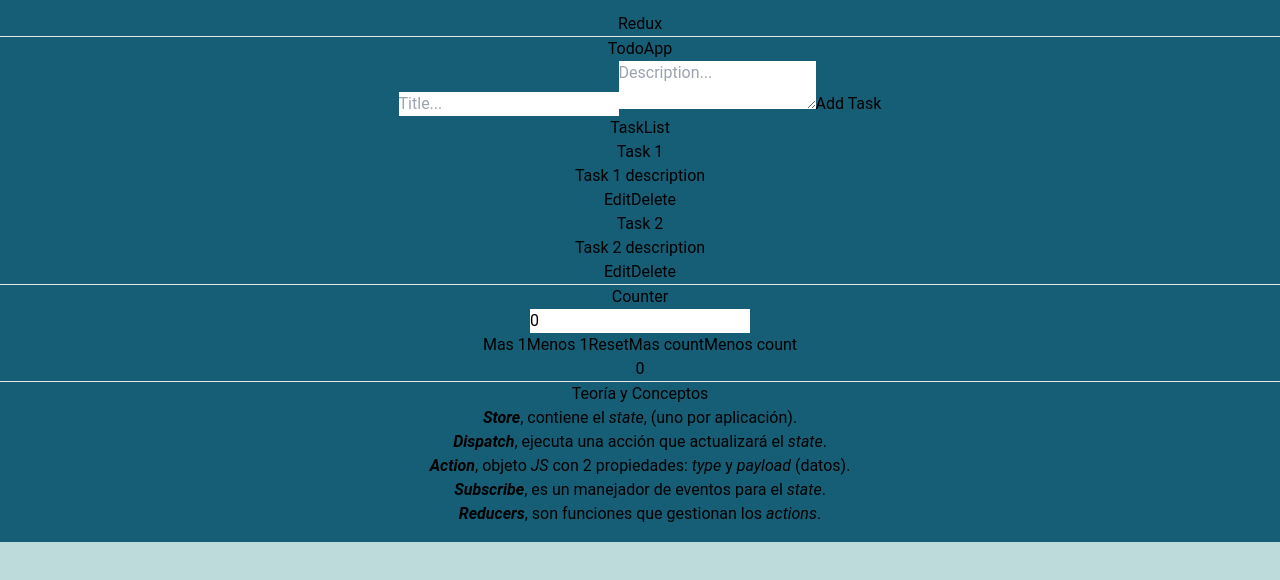
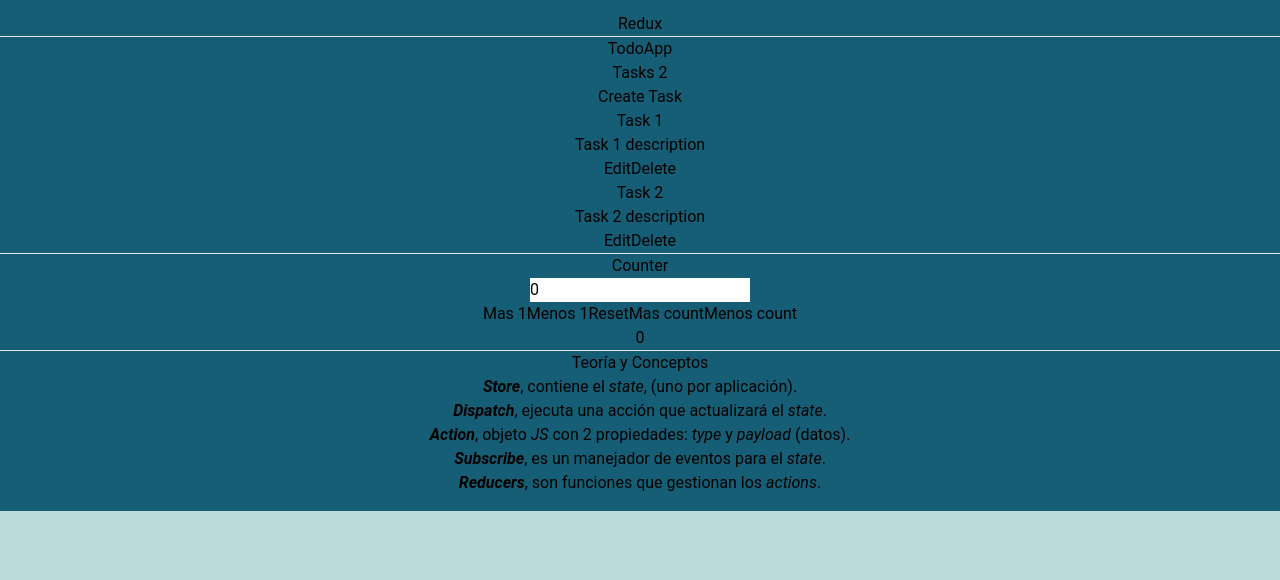
Before and after one commit to hpuentej/firebase-auth-proyect-fazt, a React (Create React App) app: page /redux in a window 1280 px wide. Shown: the top 580 px of the page. Built offline with nearby package versions, Linux system fonts and the light colour scheme.

Commit message:
completado edit(update), falta css

```diff
--- a/src/App.js
+++ b/src/App.js
@@ -111,7 +111,7 @@
         <Route path="/contadorReducer" element={<ContadorReducer/>} />
         <Route path="/todoAppReducer" element={<TodoAppReducer/>}  />
         <Route path="/productReducer" element={<ProductReducer/>}/>
-        <Route path="/redux" element={<ReduxApp/>} />
+        <Route path="/redux/*" element={<ReduxApp/>} />
       </Routes>
     </div>
   );
--- a/src/estudioConJonmircha/Jon-Redux/components/todoApp/TaskForm.js
+++ b/src/estudioConJonmircha/Jon-Redux/components/todoApp/TaskForm.js
@@ -1,7 +1,8 @@
-import { useState } from "react";
-import { useDispatch } from "react-redux";
-import { addTask } from "../../features/tasks/taskSlice";
+import { useState, useEffect } from "react";
+import { useDispatch, useSelector } from "react-redux";
+import { addTask, editTask } from "../../features/tasks/taskSlice";
 import { v4 as uuid } from "uuid";
+import { useNavigate, useParams } from "react-router-dom";
 
 const TaskForm = () => {
   const [task, setTask] = useState({
@@ -12,6 +13,9 @@
   });
 
   const dispatch = useDispatch();
+  const navigate = useNavigate();
+  const params = useParams();
+  const tasksState = useSelector((state) => state.tasks.value);
 
   const handleChange = (e) => {
     setTask({
@@ -20,9 +24,21 @@
     });
   };
 
+  useEffect(() => {
+    if (params.id) {
+      const [taskFound] = tasksState.filter((task) => task.id === params.id);
+      setTask(taskFound);
+    }
+  }, [params.id, tasksState]);
+
   const handleSubmit = (e) => {
     e.preventDefault();
-    dispatch(addTask({ ...task, id: uuid() }));
+    if (params.id) {
+      dispatch(editTask(task));
+    } else {
+      dispatch(addTask({...task, id: uuid() }));
+    }
+    navigate("/redux");
   };
 
   return (
@@ -32,11 +48,13 @@
           type="text"
           name="title"
           placeholder="Title..."
+          value={task.title}
           onChange={handleChange}
         />
         <textarea
           name="description"
           placeholder={"Description..."}
+          value={task.description}
           onChange={handleChange}
         ></textarea>
         <button>Add Task</button>
--- a/src/estudioConJonmircha/Jon-Redux/components/todoApp/TaskList.js
+++ b/src/estudioConJonmircha/Jon-Redux/components/todoApp/TaskList.js
@@ -1,5 +1,6 @@
 import { useSelector, useDispatch } from "react-redux";
-import { editTask, deleteTask  } from "../../features/tasks/taskSlice"
+import { deleteTask } from "../../features/tasks/taskSlice";
+import { Link } from "react-router-dom";
 
 const TaskList = () => {
   // const dispatch = useDispatch();
@@ -7,23 +8,30 @@
   const dispatch = useDispatch();
 
   const handleDelete = (id) => {
-    // const index = tasksState.findIndex((task) => task.id === id);
     dispatch(deleteTask(id));
-  }
+  };
 
-  const handleEdit = (id) => {
-    dispatch(editTask(id))
-  }
+  // const handleEdit = (id) => {
+  //   dispatch(editTask(id));
+  // };
 
   return (
     <div>
-      <h1>TaskList</h1>
+      <header>
+        <h1>Tasks {tasksState.length}</h1>
+        <Link to="create-task">
+          <button>Create Task</button>
+        </Link>
+      </header>
       <ul>
         {tasksState.map((task) => (
           <li key={task.id}>
             <h1> {task.title} </h1>
             <p> {task.description}</p>
-            <button onClick={() => handleEdit(task.id)} >Edit</button>
+            <Link to={`edit-task/${task.id}`}>
+              {/* <button onClick={() => handleEdit(task.id)}>Edit</button> */}
+              <button>Edit</button>
+            </Link>
             <button onClick={() => handleDelete(task.id)}>Delete</button>
           </li>
         ))}
--- a/src/estudioConJonmircha/Jon-Redux/components/todoApp/TodoApp.js
+++ b/src/estudioConJonmircha/Jon-Redux/components/todoApp/TodoApp.js
@@ -1,16 +1,18 @@
-// import { useSelector } from "react-redux";
+import { Routes, Route } from "react-router-dom";
 import TaskForm from "./TaskForm";
 import TaskList from "./TaskList";
 
 const TodoApp = () => {
-
   return (
     <div>
       <h1>TodoApp</h1>
-      <TaskForm/>
-      <TaskList/>
+      <Routes>
+        <Route path="/" element={<TaskList />} />
+        <Route path="/create-task" element={<TaskForm />} />
+        <Route path="/edit-task/:id" element={<TaskForm />} />
+      </Routes>
     </div>
   );
-}
+};
 
 export default TodoApp;
--- a/src/estudioConJonmircha/Jon-Redux/features/tasks/taskSlice.js
+++ b/src/estudioConJonmircha/Jon-Redux/features/tasks/taskSlice.js
@@ -33,10 +33,27 @@
       }
     },
     editTask: (state, action) => {
-      // state.value
+      const [taskFound] = state.value.filter((task) => task.id === action.payload.id)
+      const index = state.value.indexOf(taskFound)
+      const taskEdited = {...(action.payload)}
+      state.value.splice(index,1,taskEdited)
+
+      console.log(action.payload)
+
     }
   }
 })
 
-export const { addTask, editTask,deleteTask } = taskSlice.actions
+export const { addTask, editTask, deleteTask } = taskSlice.actions
 export default taskSlice.reducer;
+
+
+
+
+
+
+
+
+
+
+// const [taskFound] = state.value.filter(task => task.id === action.payload.id)
```
